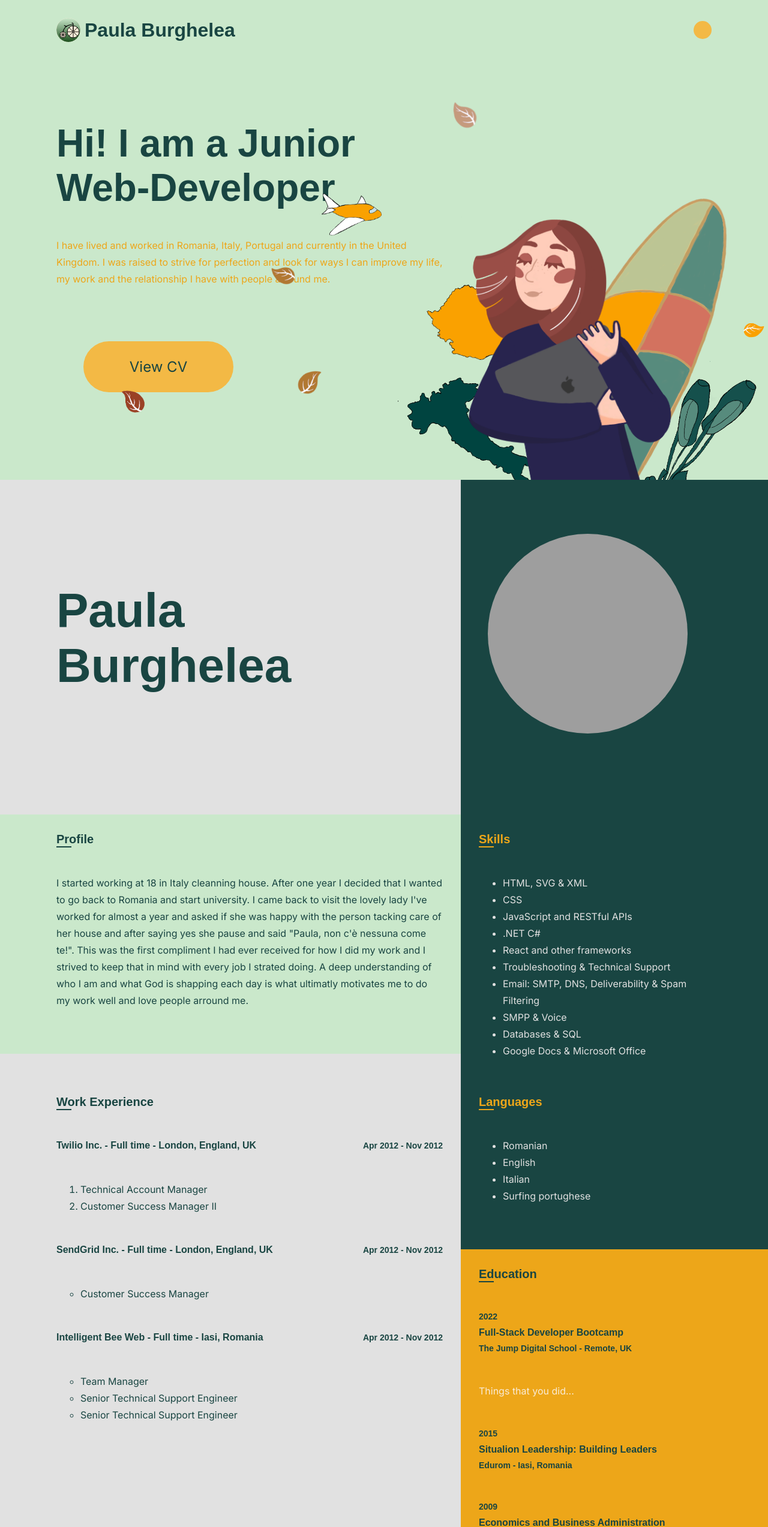
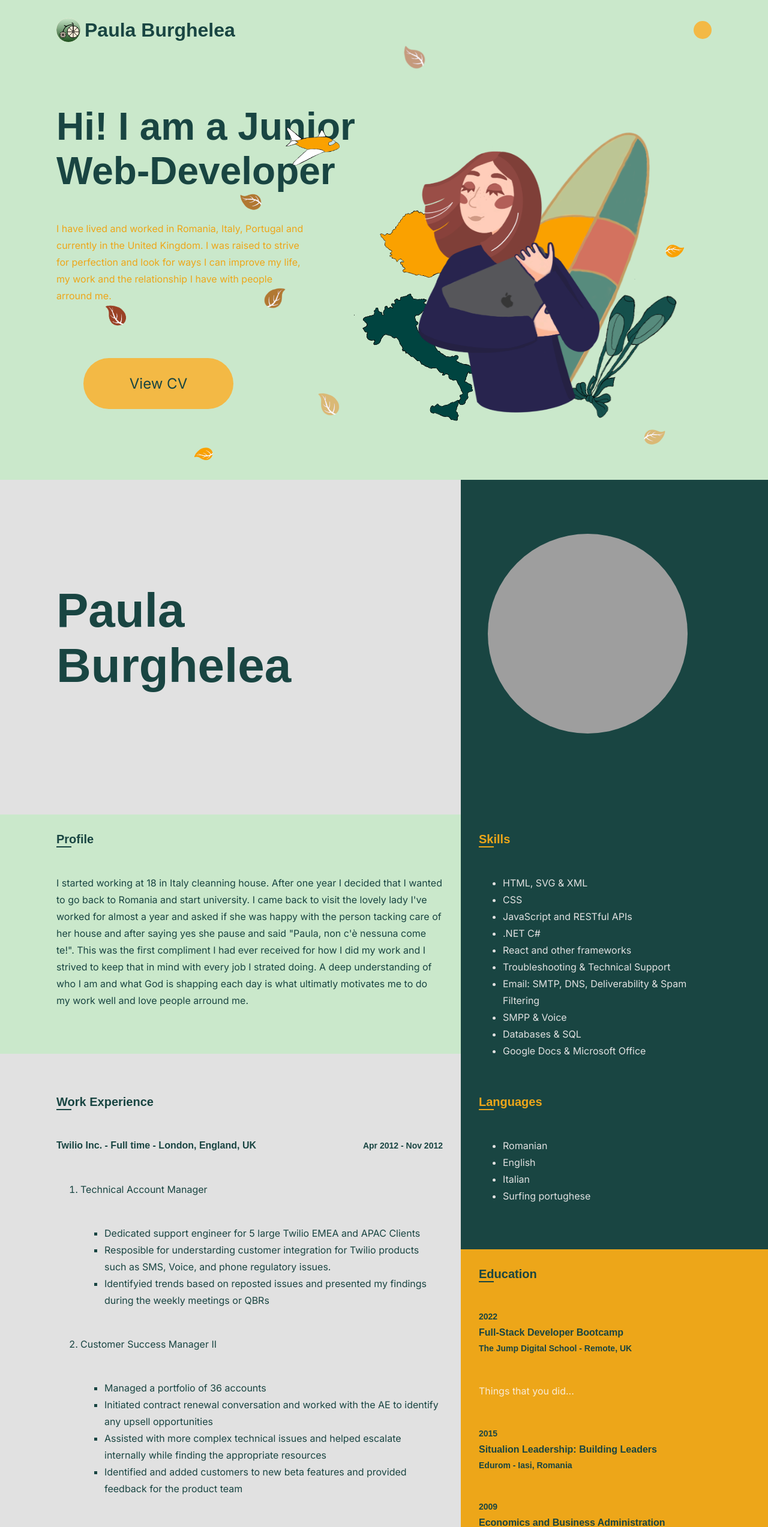
Before and after one commit to PaulaB-Projects/My-Cup-Of-Latte, a plain HTML site: page index.html in a window 1280 px wide. Shown: the top 2546 px of the page at 60% size. Drawn offline with Linux system fonts and the light colour scheme; grey boxes are pictures that could not be loaded; a web font is replaced by a local one.

Commit message:
added more HTML to CV

```diff
--- a/css/animation.css
+++ b/css/animation.css
@@ -50,7 +50,6 @@
 
 .plane {
 	transition: none !important;
-	translate: transform 9s;
 }
 
 
--- a/css/layout.css
+++ b/css/layout.css
@@ -113,6 +113,8 @@ body > nav {
 }
 
 .nav-main {
+	font-size : 4rem;
+
 	position: relative;
 	flex-grow: 1;
 	display: flex;
@@ -206,29 +208,33 @@ body > nav {
 }
 
 header > section {
-	display: flex;
+	/* display: flex;
 
 	justify-content: space-between;
-	align-items: center;
+	align-items: center; */
 	/* position: relative; */
 	flex-grow: 1;
 }
 
 .intro {
 	position: relative;
-	width: clamp(380px, 40%, 500px);
+	max-width: 690px;
+	/* width: clamp(380px, 40%, 500px); */
 	z-index: 1;
+}
+
+.intro h2 {
+	font-size: clamp(2rem, 7vw, 5rem);
 }
 
 .header-img {
 	position: relative;
-	left: 0;
-	top: 0;
 
-	max-width: 500px;
+	max-width: 450px;
 
-	margin: 0 auto;
-	flex-grow: 1;
+	margin: var(--padding) auto 0;
+
+	/* flex-grow: 1; */
 	z-index: 2;
 	aspect-ratio: 1;
 }
@@ -357,6 +363,8 @@ header > section {
 }
 
 #cvButton {
+	font-size: 1.5rem;
+
 	margin: var(--margin);
 	width: 250px;
 	height: 85px;
@@ -405,6 +413,10 @@ article .education {
 main article.wrapper{
 	padding-top: 0;
 	padding-bottom: 0;
+}
+
+.name hgroup h1 {
+	font-size: 5rem;
 }
 
 .name hgroup h2 {
--- a/css/theme.css
+++ b/css/theme.css
@@ -109,12 +109,12 @@ h6 {
 }
 
 .name hgroup h1 {
-	font-size: 5rem;
+	/* font-size: 5rem; */
 	color: var(--dark-green);
 }
 
 .intro h2 {
-	font-size: 4rem;
+	/* font-size: 4rem; */
 }
 
 .menu {
@@ -143,7 +143,7 @@ h6 {
 
 .nav-main {
 	font-family: var(--heading-text);
-	font-size: 4rem;
+	/* font-size: 4rem; */
 	color: var(--cv-bg-color);
 }
 
@@ -207,7 +207,7 @@ h6 {
 
 #cvButton {
 	font-family: var(--body-text);
-	font-size: 1.5rem;
+	/* font-size: 1.5rem; */
 	background-color: var(--orange);
 	color: var(--dark-green);
 	border: none;
--- a/css/wide.css
+++ b/css/wide.css
@@ -3,27 +3,27 @@ body {
 }
 
 header > section {
-	position: relative;
+	/* position: relative; */
+	display: flex;
+
+	justify-content: space-between;
+	align-items: center;
 }
 
 .intro {
-	/* position: absolute; */
-	width: clamp(650px, 40%, 800px);
-	z-index: 1;
+	width: clamp(360px, 40%, 690px);
 }
 
-.header-img {
+.intro h2 {
+	font-size: clamp(32px, 5vw, 5rem);
+	width: 130%;
+}
+
+/* .header-img {
 	position: absolute;
-	right: -580px;
-	top: 250px;
-
-	max-width: 500px;
-
-	/* margin: auto; */
-	flex-grow: 1;
-	z-index: 2;
-	aspect-ratio: 1;
-}
+	right: -40%;
+	top: 25%;
+} */
 
 article > header {
 	padding: 0;
--- a/index.html
+++ b/index.html
@@ -267,9 +267,20 @@
 							<li>
 								Technical Account Manager
 							</li>
+								<ul>
+									<li>Dedicated support engineer for 5 large Twilio EMEA and APAC Clients</li>
+									<li>Resposible for understarding customer integration for Twilio products such as SMS, Voice, and phone regulatory issues.</li>
+									<li>Identifyied trends based on reposted issues and presented my findings during the weekly meetings or QBRs</li>
+								</ul>
 							<li>
 								Customer Success Manager II
 							</li>
+								<ul>
+									<li>Managed a portfolio of 36 accounts</li>
+									<li>Initiated contract renewal conversation and worked with the AE to identify any upsell opportunities</li>
+									<li>Assisted with more complex technical issues and helped escalate internally while finding the appropriate resources</li>
+									<li>Identified and added customers to new beta features and provided feedback for the product team</li>
+								</ul>
 						</ol>
 					</li>
 					<li>
@@ -283,6 +294,14 @@
 							<li>
 								Customer Success Manager
 							</li>
+								<ul>
+									<li>Managed a portfolio of up to 70 accounts</li>
+									<li>Organised and conducted monthly customer meetings and QBRs</li>
+									<li>Worked with each customer to identify measurable KPIs for their email program and review KPI performance</li>
+									<li>Provided feedback to the product team and help with new feature requests</li>
+									<li>Initiated contract renewal conversation and uncovered additional service opportunities for the AEs</li>
+									<li>Helped to escalate technical issues escalation and worked with support to optimize the resolution process</li>
+								</ul>
 						</ul>
 					</li>
 					<li>
@@ -294,8 +313,27 @@
 						</hgroup>
 						<ul class="roles">
 							<li>Team Manager</li>
+								<ul>
+									<li>Assumed ownership over team productivity and managed workflow to meet or exceed service quality goals (identified measurable KPIs and helped the team to achieve and maintain the success line)</li>
+									<li>Handled staffing responsibilities for team by creating and maintaining monthly schedule</li>
+									<li>Identified individual development needs with appropriate training</li>
+									<li>Facilitated inter-departmental communication to provide customer support efficiently</li>
+									<li>Maintained high departmental standards for quality and productivity metrics. (continuously reviewed tickets and chats answered given by the clients)</li>
+								</ul>
 							<li>Senior Technical Support Engineer</li>
-							<li>Senior Technical Support Engineer</li>
+								<ul>
+									<li>Researched, troubleshot and resolved complex problems independently</li>
+									<li>Provided on-call support for critical issues</li>
+									<li>Defined and documented technical best practices</li>
+									<li>Team lead responsibilities - worked closely with team members to meet or exceed all customer service requirements</li>
+								</ul>
+							<li>Junior Technical Support Engineer</li>
+								<ul>
+									<li>Troubleshoot and guided customers through integration steps, including identifying system and site-specific app/code issues</li>
+									<li>Resposible for activating new accounts</li>
+									<li>Managed customers' expectations and experience to a high degree of customer satisfaction (average personal satisfaction score constantly above 90%)</li>
+									<li>Enthusiastically participated in job-related training.</li>
+								</ul>
 						</ul>
 					</li>
 				</ol>
```
Lines whose indentation alone changed are shown as unchanged.
